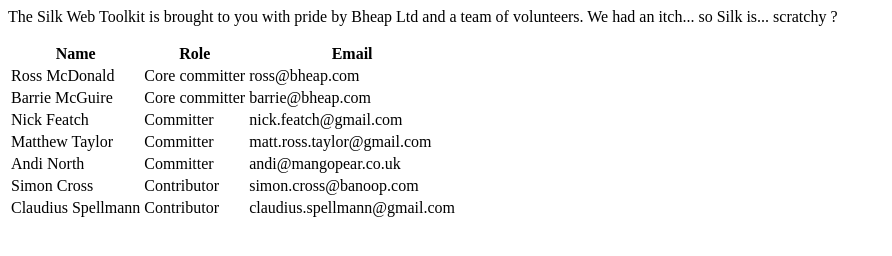
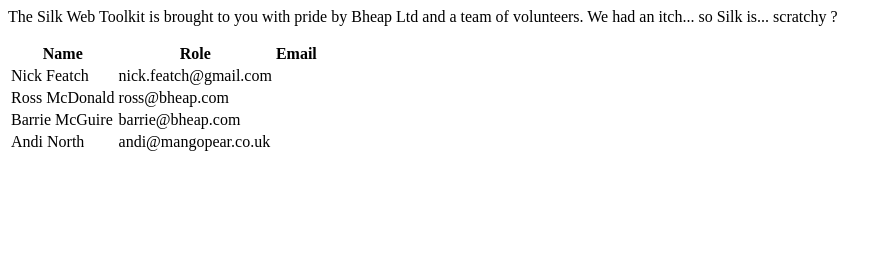
Before and after one commit to silk-web-toolkit/silk-gui, a website: page view/about-us.html in a window 1280 px wide. Shown: the whole page, without its empty margins (0-892 px from the left). Drawn offline with Linux system fonts and the light colour scheme.

Commit message:
streamline and re-rank about us names

```diff
--- a/view/about-us.html
+++ b/view/about-us.html
@@ -15,39 +15,20 @@
       </thead>
       <tbody>
         <tr>
+          <td>Nick Featch</td>
+          <td>nick.featch@gmail.com</td>
+        </tr>
+        <tr>
           <td>Ross McDonald</td>
-          <td>Core committer</td>
           <td>ross@bheap.com</td>
         </tr>
         <tr>
           <td>Barrie McGuire</td>
-          <td>Core committer</td>
           <td>barrie@bheap.com</td>
         </tr>
         <tr>
-          <td>Nick Featch</td>
-          <td>Committer</td>
-          <td>nick.featch@gmail.com</td>
-        </tr>
-        <tr>
-          <td>Matthew Taylor</td>
-          <td>Committer</td>
-          <td>matt.ross.taylor@gmail.com</td>
-        </tr>
-        <tr>
           <td>Andi North</td>
-          <td>Committer</td>
           <td>andi@mangopear.co.uk</td>
-        </tr>
-        <tr>
-          <td>Simon Cross</td>
-          <td>Contributor</td>
-          <td>simon.cross@banoop.com</td>
-        </tr>
-        <tr>
-          <td>Claudius Spellmann</td>
-          <td>Contributor</td>
-          <td>claudius.spellmann@gmail.com</td>
         </tr>
       </tbody>
     </table>
```
